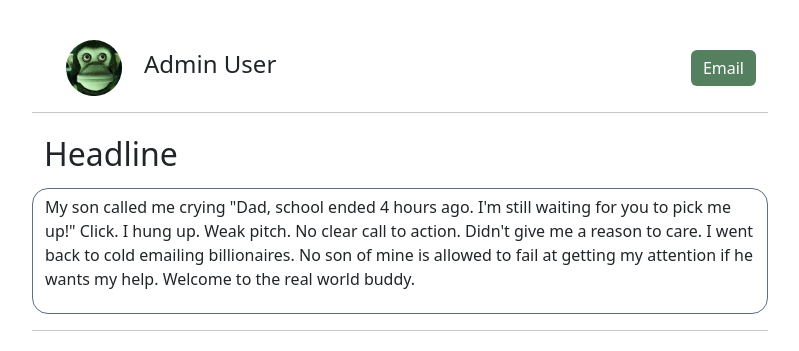
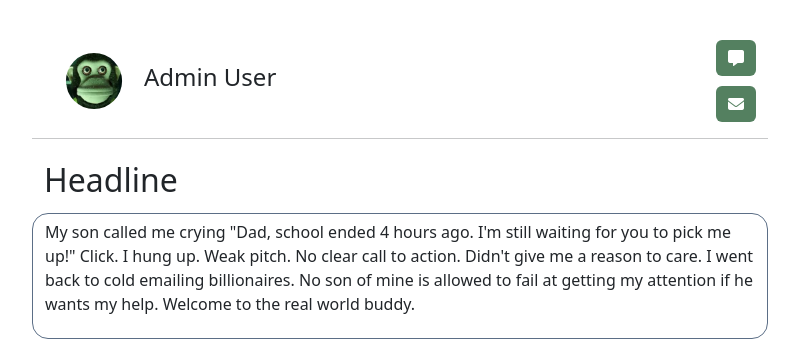
Before and after one commit to Bobbyiii21/TalentTrek, a Django app: page /accounts/1/ in a window 1280 px wide. Shown: the part 56-407 px from the top of the page, without its empty margins (240-1039 px from the left). Run offline with Django 5.2, Linux system fonts and the light colour scheme; data comes from the database, SQL or seed files in the repository; parts of the project's set-up code (start-up, migrations or seed data) failed here and were passed over; some libraries are stand-ins or nearby versions.

Commit message:
fix: add email + chat

```diff
--- a/accounts/templates/accounts/profiles.html
+++ b/accounts/templates/accounts/profiles.html
@@ -17,7 +17,10 @@
                 {% if user.is_authenticated and user == template_data.profile_user %}
                     <a class="primary-hover-btn" href="{% url 'accounts.edit_profile' user_link=user.slugify_name %}" style="margin-left: auto;">Edit Profile and Privacy</a>
                 {% else %}
-                <a class="primary-hover-btn" href="mailto:{{ template_data.profile_user.email }}" style="margin-left: auto;">Email</a>
+                <div style="margin-left: auto; display: flex; flex-direction: column; gap: 10px;">
+                    <a class="primary-hover-btn" href="{% url 'chat.create_room' participant_id=template_data.profile_user.id %}" style="margin-left: auto;"><i class="fas fa-message"></i></a>
+                    <a class="primary-hover-btn" href="mailto:{{ template_data.profile_user.email }}" style="margin-left: auto;"><i class="fas fa-envelope"></i></a>
+                </div>
                 {% endif %}
             </div>
 
```
